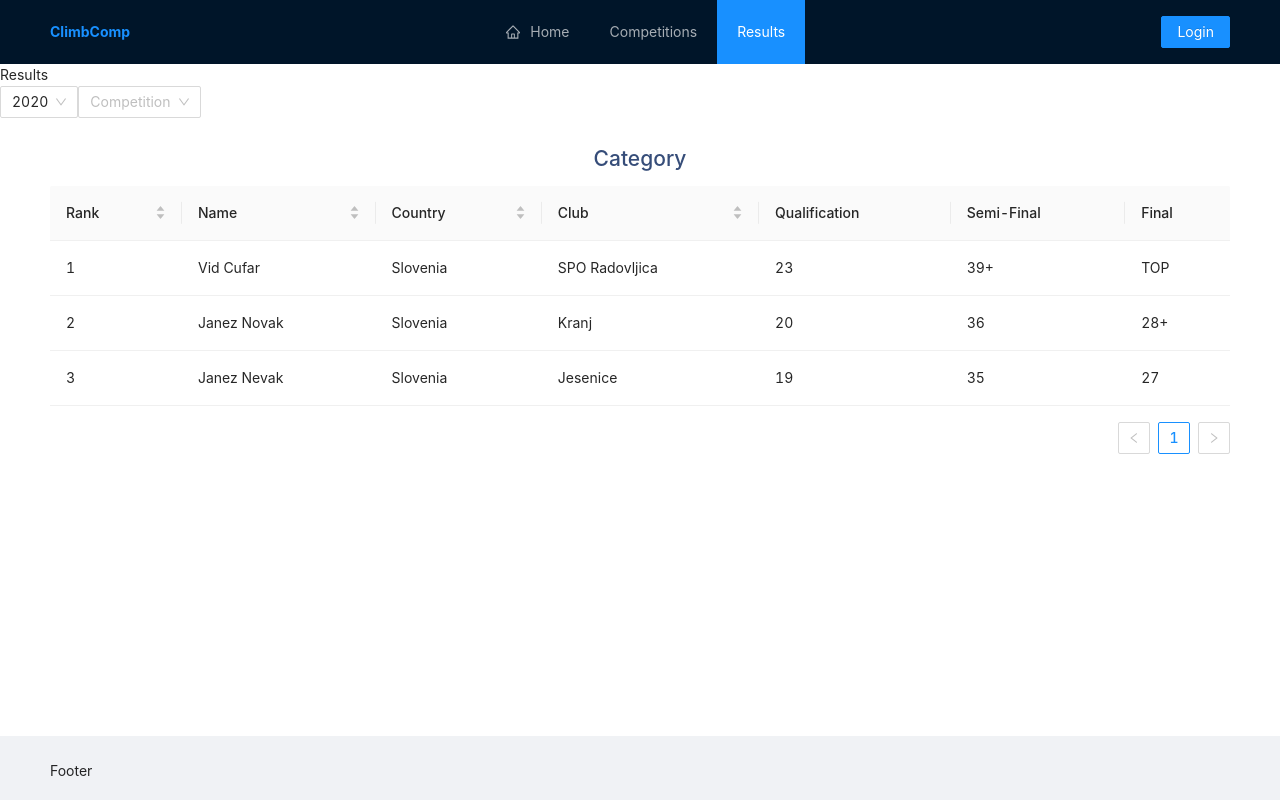
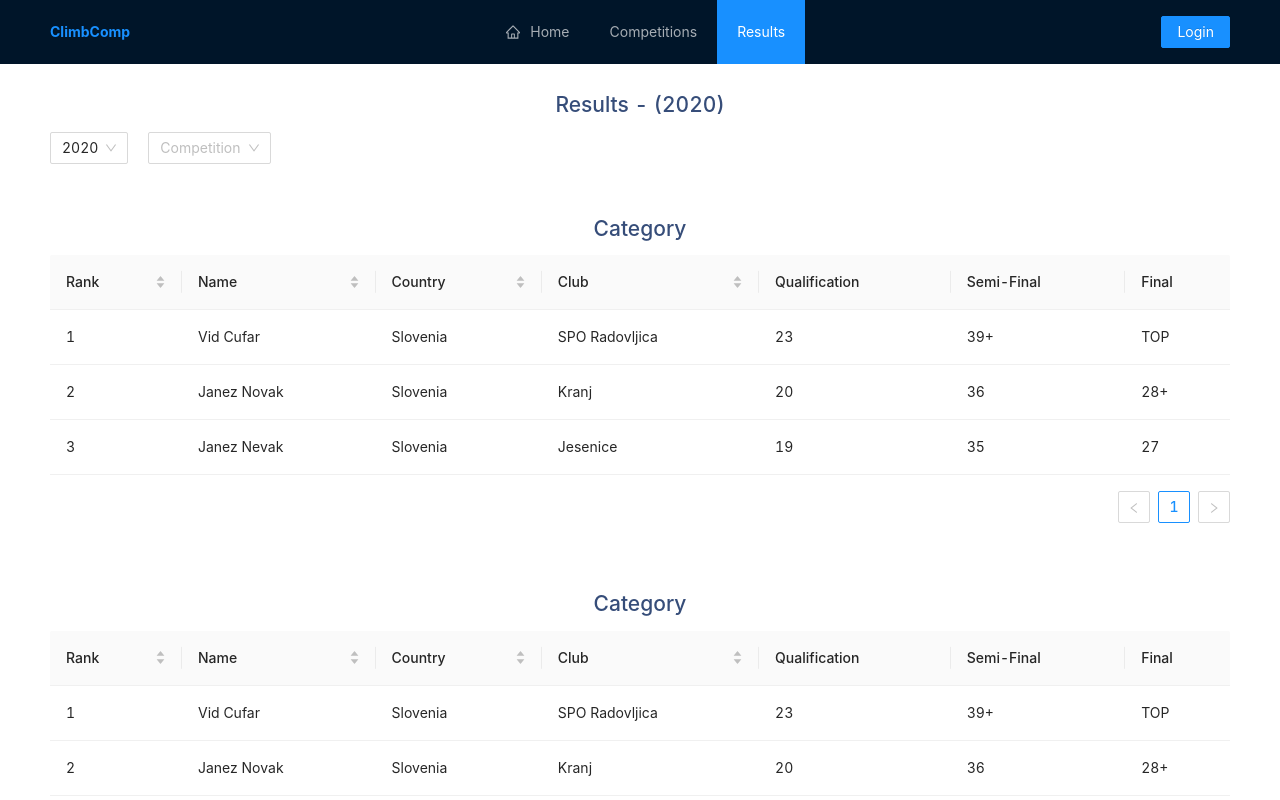
Before and after one commit to cufarvid/climb-comp, a React (Create React App) app in the folder client/: page /results in a window 1280 px wide. Shown: the top 800 px of the page. Built offline with nearby package versions, Linux system fonts and the light colour scheme.

Commit message:
Handle selected competition change & display info in title

```diff
--- a/client/src/views/Results.tsx
+++ b/client/src/views/Results.tsx
@@ -3,9 +3,10 @@ import { gql } from '@apollo/client/core';
 import { useLazyQuery } from '@apollo/client';
 import { message, Select } from 'antd';
 import dayjs from 'dayjs';
+import styled from '@emotion/styled';
 
 import { Competition, Query } from '../types/__generated__';
-import { LiveResult } from '../components';
+import { LiveResult, PageSection } from '../components';
 import { DictionaryOf } from '../types';
 
 const YEAR_DATA = [2020, 2021];
@@ -54,12 +55,21 @@ const Results: FC = () => {
     },
   );
 
-  const handleYearChange = (value: number) => {
+  const handleYearChange = (value: number): void => {
     setYearSelected(value);
     setCompSelected(
       compsYearly[value]?.length ? compsYearly[value][0] : undefined,
     );
   };
+
+  const handleCompChange = (value: number): void => {
+    if (compsYearly[yearSelected])
+      setCompSelected(compsYearly[yearSelected][value]);
+  };
+
+  const title = `Results - (${yearSelected}) ${
+    compSelected?.name ?? ''
+  }`.trim();
 
   useEffect(() => {
     getCompetitions();
@@ -67,7 +77,8 @@ const Results: FC = () => {
 
   return (
     <div>
-      <div>Results</div>
+      <PageSection title={title}>
+        <StyledDiv>
           <Select
             defaultValue={yearSelected}
             onChange={handleYearChange}
@@ -81,18 +92,33 @@ const Results: FC = () => {
           </Select>
           <Select
             value={compSelected?.name}
+            onChange={(value) => handleCompChange(+value)}
             loading={loading}
             placeholder="Competition"
           >
-        {compsYearly[yearSelected]?.map((comp) => (
-          <Select.Option key={comp.id} value={comp.id}>
+            {compsYearly[yearSelected]?.map((comp, index) => (
+              <Select.Option key={comp.id} value={index}>
                 {comp.name}
               </Select.Option>
             ))}
           </Select>
+        </StyledDiv>
+      </PageSection>
+      <LiveResult />
       <LiveResult />
     </div>
   );
 };
 
 export default Results;
+
+/*
+ * Styled components
+ */
+const StyledDiv = styled('div')`
+  width: 100%;
+
+  .ant-select {
+    margin-right: 20px;
+  }
+`;
```
Lines whose indentation alone changed are shown as unchanged.
